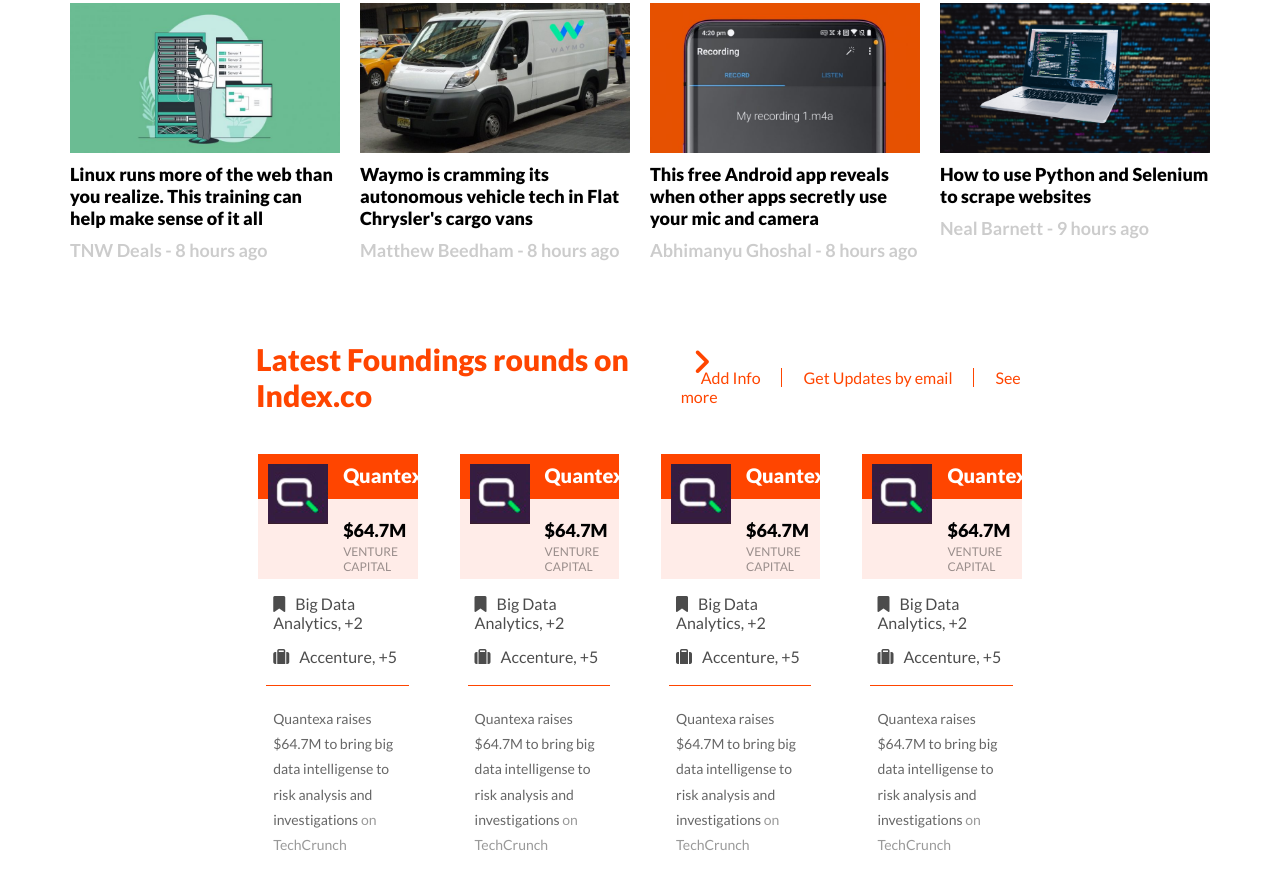
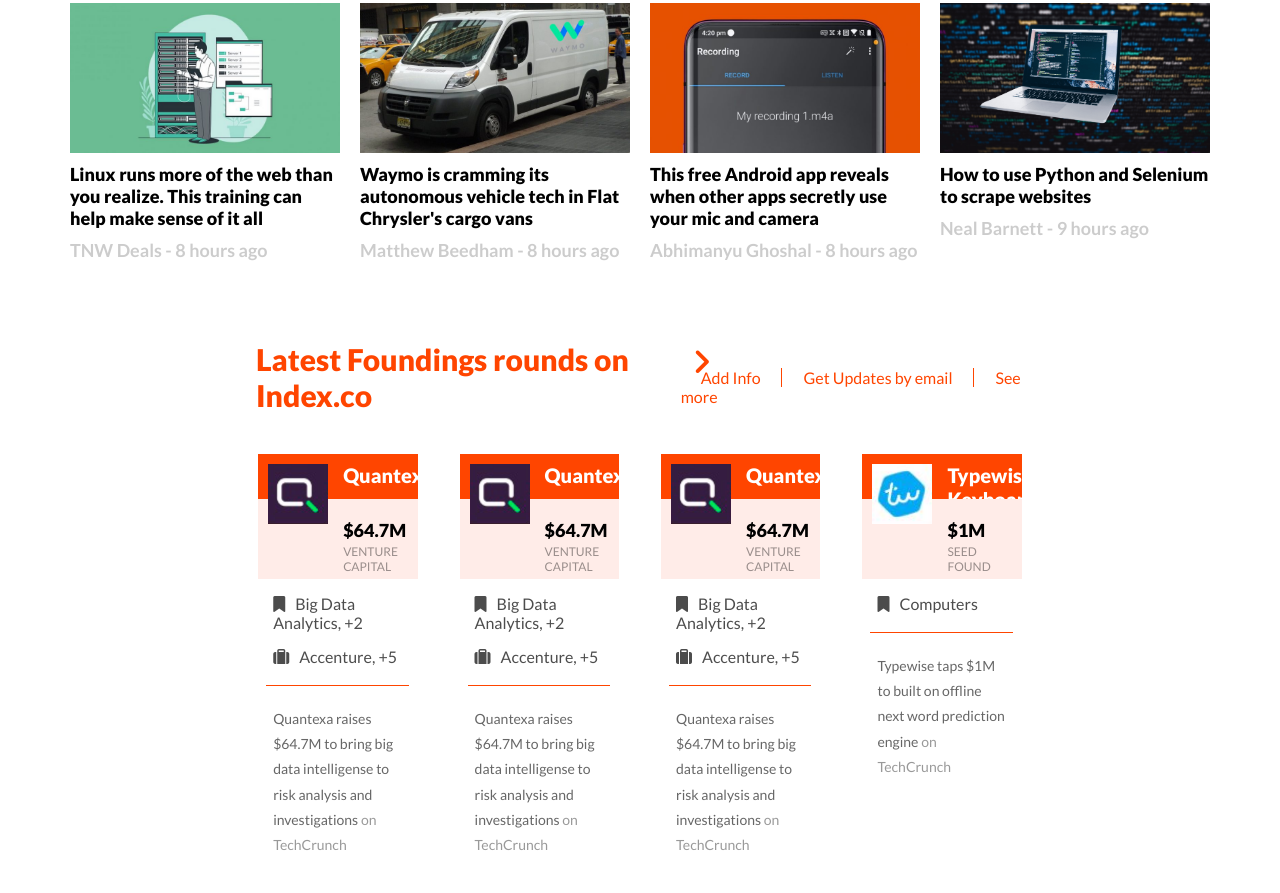
Before and after one commit to diazgio/The-Next-Web-project, a website: page index.html in a window 1280 px wide. Shown: the part 1041-1934 px from the top of the page. Drawn offline with Linux system fonts and the light colour scheme.

Commit message:
Add img4 to single-round

```diff
--- a/index.html
+++ b/index.html
@@ -261,23 +261,22 @@
 
                 <div class="single-round">
                     <div class="round-top">
-                        <img src="./img/img-1.png" width="60" height="60">
+                        <img src="./img/img-4.png" width="60" height="60">
                         <div class="round-top-first">
-                            <h3>Quantexa</h3>
+                            <h3>Typewise Keyboard</h3>
                         </div>
                         <div class="round-top-second">
-                            <h4>$64.7M</h4>
-                            <p>Venture Capital</p>
+                            <h4>$1M</h4>
+                            <p>SEED FOUND</p>
                         </div>
                     </div>
                     <div class="round-content">
                         <div class="round-content-top">
-                            <p><i class="fas fa-bookmark"></i>Big Data Analytics, +2</p>
-                            <p><i class="fas fa-suitcase"></i>Accenture, +5</p>
+                            <p><i class="fas fa-bookmark"></i>Computers</p>
                         </div>
                         <div class="round-content-bottom">
                             <p>
-                                Quantexa raises $64.7M to bring big data intelligense to risk analysis and investigations <span>on TechCrunch</span>
+                                Typewise taps $1M to built on offline next word prediction engine <span>on TechCrunch</span>
                             </p>
                         </div>
                     </div>
```
Also changed, not shown: img/img-4.png (added).
